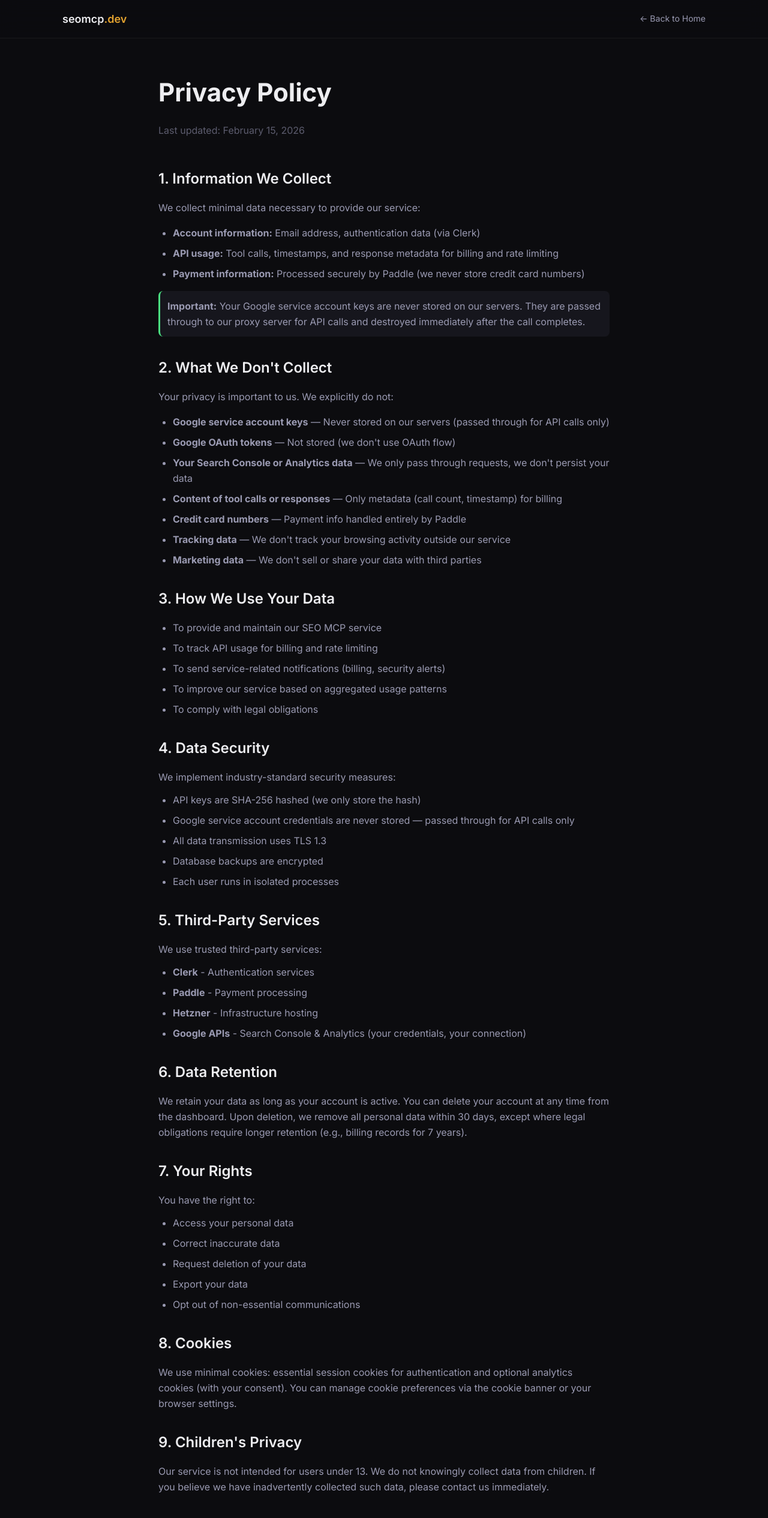
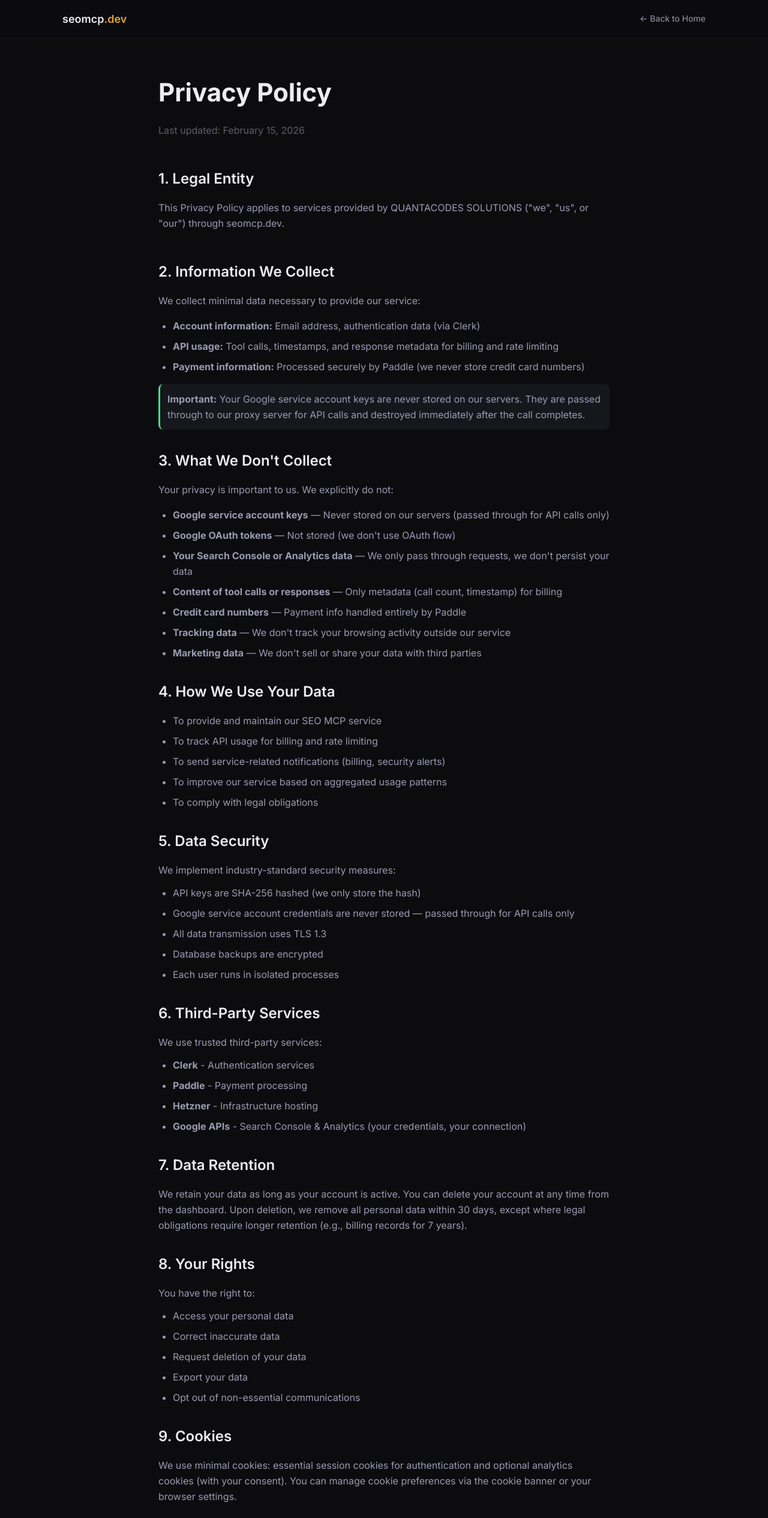
Before and after one commit to quantacodes/seomcp-saas, a React (Vite) app in the folder frontend/: page /privacy in a window 1280 px wide. Shown: the top 2530 px of the page at 60% size. Built offline with nearby package versions, Linux system fonts and the light colour scheme; no server answers.

Commit message:
fix: update refund policy and legal pages for Paddle compliance
- Change refund window from 48 hours to 14 days (Paddle requirement)
- Remove qualifiers/exceptions from refund policy
- Add legal business name QUANTACODES SOLUTIONS to Terms and Privacy
- Fix Privacy Policy section numbering

```diff
--- a/frontend/src/pages/Privacy.tsx
+++ b/frontend/src/pages/Privacy.tsx
@@ -36,7 +36,17 @@ export default function Privacy() {
           <div style={{ display: 'flex', flexDirection: 'column', gap: '32px', color: 'var(--text-secondary)' }}>
             <section>
               <h2 style={{ fontSize: '24px', fontWeight: 600, color: 'var(--text-primary)', marginBottom: '16px' }}>
-                1. Information We Collect
+                1. Legal Entity
+              </h2>
+              <p style={{ marginBottom: '16px' }}>
+                This Privacy Policy applies to services provided by QUANTACODES SOLUTIONS ("we", "us", or "our")
+                through seomcp.dev.
+              </p>
+            </section>
+
+            <section>
+              <h2 style={{ fontSize: '24px', fontWeight: 600, color: 'var(--text-primary)', marginBottom: '16px' }}>
+                2. Information We Collect
               </h2>
               <p style={{ marginBottom: '16px' }}>
                 We collect minimal data necessary to provide our service:
@@ -55,7 +65,7 @@ export default function Privacy() {
 
             <section>
               <h2 style={{ fontSize: '24px', fontWeight: 600, color: 'var(--text-primary)', marginBottom: '16px' }}>
-                2. What We Don't Collect
+                3. What We Don't Collect
               </h2>
               <p style={{ marginBottom: '16px' }}>
                 Your privacy is important to us. We explicitly do not:
@@ -73,7 +83,7 @@ export default function Privacy() {
 
             <section>
               <h2 style={{ fontSize: '24px', fontWeight: 600, color: 'var(--text-primary)', marginBottom: '16px' }}>
-                3. How We Use Your Data
+                4. How We Use Your Data
               </h2>
               <ul style={{ marginLeft: '24px', display: 'flex', flexDirection: 'column', gap: '8px' }}>
                 <li>To provide and maintain our SEO MCP service</li>
@@ -86,7 +96,7 @@ export default function Privacy() {
 
             <section>
               <h2 style={{ fontSize: '24px', fontWeight: 600, color: 'var(--text-primary)', marginBottom: '16px' }}>
-                4. Data Security
+                5. Data Security
               </h2>
               <p>
                 We implement industry-standard security measures:
@@ -102,7 +112,7 @@ export default function Privacy() {
 
             <section>
               <h2 style={{ fontSize: '24px', fontWeight: 600, color: 'var(--text-primary)', marginBottom: '16px' }}>
-                5. Third-Party Services
+                6. Third-Party Services
               </h2>
               <p>
                 We use trusted third-party services:
@@ -117,7 +127,7 @@ export default function Privacy() {
 
             <section>
               <h2 style={{ fontSize: '24px', fontWeight: 600, color: 'var(--text-primary)', marginBottom: '16px' }}>
-                6. Data Retention
+                7. Data Retention
               </h2>
               <p>
                 We retain your data as long as your account is active. You can delete your account
@@ -128,7 +138,7 @@ export default function Privacy() {
 
             <section>
               <h2 style={{ fontSize: '24px', fontWeight: 600, color: 'var(--text-primary)', marginBottom: '16px' }}>
-                7. Your Rights
+                8. Your Rights
               </h2>
               <p>You have the right to:</p>
               <ul style={{ marginLeft: '24px', marginTop: '12px', display: 'flex', flexDirection: 'column', gap: '8px' }}>
@@ -142,7 +152,7 @@ export default function Privacy() {
 
             <section>
               <h2 style={{ fontSize: '24px', fontWeight: 600, color: 'var(--text-primary)', marginBottom: '16px' }}>
-                8. Cookies
+                9. Cookies
               </h2>
               <p>
                 We use minimal cookies: essential session cookies for authentication and
@@ -153,7 +163,7 @@ export default function Privacy() {
 
             <section>
               <h2 style={{ fontSize: '24px', fontWeight: 600, color: 'var(--text-primary)', marginBottom: '16px' }}>
-                9. Children's Privacy
+                10. Children's Privacy
               </h2>
               <p>
                 Our service is not intended for users under 13. We do not knowingly collect
@@ -164,7 +174,7 @@ export default function Privacy() {
 
             <section>
               <h2 style={{ fontSize: '24px', fontWeight: 600, color: 'var(--text-primary)', marginBottom: '16px' }}>
-                10. Changes to This Policy
+                11. Changes to This Policy
               </h2>
               <p>
                 We may update this Privacy Policy periodically. We will notify users of
@@ -175,7 +185,7 @@ export default function Privacy() {
 
             <section>
               <h2 style={{ fontSize: '24px', fontWeight: 600, color: 'var(--text-primary)', marginBottom: '16px' }}>
-                11. Contact Us
+                12. Contact Us
               </h2>
               <p>
                 For privacy-related questions or requests, contact us at: privacy@seomcp.dev
--- a/frontend/src/pages/Refund.tsx
+++ b/frontend/src/pages/Refund.tsx
@@ -36,38 +36,13 @@ export default function Refund() {
           <div style={{ display: 'flex', flexDirection: 'column', gap: '32px', color: 'var(--text-secondary)' }}>
             <section>
               <h2 style={{ fontSize: '24px', fontWeight: 600, color: 'var(--text-primary)', marginBottom: '16px' }}>
-                Free Trial
+                14-Day Money-Back Guarantee
               </h2>
               <p>
-                Our Free plan requires no credit card and provides 100 API calls per month
-                at no cost. You can use the Free plan indefinitely to evaluate our service
-                before upgrading.
-              </p>
-            </section>
-
-            <section>
-              <h2 style={{ fontSize: '24px', fontWeight: 600, color: 'var(--text-primary)', marginBottom: '16px' }}>
-                48-Hour Money-Back Guarantee
-              </h2>
-              <p>
-                We offer a 48-hour money-back guarantee for all paid subscriptions. If you're
-                not satisfied with our service, you can request a full refund within 48 hours
+                We offer a 14-day money-back guarantee for all paid subscriptions. If you're
+                not satisfied with our service, you can request a full refund within 14 days
                 of your initial purchase. No questions asked.
               </p>
-            </section>
-
-            <section>
-              <h2 style={{ fontSize: '24px', fontWeight: 600, color: 'var(--text-primary)', marginBottom: '16px' }}>
-                Eligibility for Refunds
-              </h2>
-              <p style={{ marginBottom: '16px' }}>
-                You are eligible for a refund if:
-              </p>
-              <ul style={{ marginLeft: '24px', display: 'flex', flexDirection: 'column', gap: '8px' }}>
-                <li>You request within 48 hours of your first payment</li>
-                <li>You haven't used more than 25% of your monthly API call allowance</li>
-                <li>You haven't previously received a refund for the same account</li>
-              </ul>
             </section>
 
             <section>
@@ -75,16 +50,8 @@ export default function Refund() {
                 How to Request a Refund
               </h2>
               <p>
-                To request a refund, email us at support@seomcp.dev with:
-              </p>
-              <ul style={{ marginLeft: '24px', marginTop: '12px', display: 'flex', flexDirection: 'column', gap: '8px' }}>
-                <li>Your account email address</li>
-                <li>Reason for the refund (optional, but helps us improve)</li>
-                <li>Date of purchase</li>
-              </ul>
-              <p style={{ marginTop: '16px' }}>
-                We process refund requests within 3-5 business days. Refunds are issued to
-                the original payment method.
+                To request a refund, email us at support@seomcp.dev with your account email address.
+                We process refunds within 5-10 business days.
               </p>
             </section>
 
@@ -96,52 +63,6 @@ export default function Refund() {
                 You can cancel your subscription at any time from your dashboard.
                 Cancellation takes effect at the end of your current billing period.
                 You will continue to have access until the period ends.
-              </p>
-              <p style={{ marginTop: '16px' }}>
-                <strong>Important:</strong> Canceling a subscription does not automatically
-                trigger a refund. You must explicitly request a refund within the 48-hour
-                window if eligible.
-              </p>
-            </section>
-
-            <section>
-              <h2 style={{ fontSize: '24px', fontWeight: 600, color: 'var(--text-primary)', marginBottom: '16px' }}>
-                Exceptions
-              </h2>
-              <p style={{ marginBottom: '16px' }}>
-                Refunds are generally not provided for:
-              </p>
-              <ul style={{ marginLeft: '24px', display: 'flex', flexDirection: 'column', gap: '8px' }}>
-                <li>Requests made after the 48-hour window</li>
-                <li>Accounts that have violated our Terms of Service</li>
-                <li>Usage exceeding 25% of monthly allowance</li>
-                <li>Refund requests for the same account (one refund per customer)</li>
-              </ul>
-              <p style={{ marginTop: '16px' }}>
-                However, we review all requests individually and may make exceptions
-                on a case-by-case basis.
-              </p>
-            </section>
-
-            <section>
-              <h2 style={{ fontSize: '24px', fontWeight: 600, color: 'var(--text-primary)', marginBottom: '16px' }}>
-                Downgrades
-              </h2>
-              <p>
-                You can downgrade from Pro to Free at any time. Downgrades take effect
-                at the end of your current billing period. We do not provide partial
-                refunds for unused time when downgrading.
-              </p>
-            </section>
-
-            <section>
-              <h2 style={{ fontSize: '24px', fontWeight: 600, color: 'var(--text-primary)', marginBottom: '16px' }}>
-                Service Issues
-              </h2>
-              <p>
-                If our service experiences significant downtime or issues that prevent
-                you from using it, we may offer account credits or pro-rated refunds
-                at our discretion. Contact us with details of the issue.
               </p>
             </section>
 
--- a/frontend/src/pages/Terms.tsx
+++ b/frontend/src/pages/Terms.tsx
@@ -36,9 +36,10 @@ export default function Terms() {
           <div style={{ display: 'flex', flexDirection: 'column', gap: '32px', color: 'var(--text-secondary)' }}>
             <section>
               <h2 style={{ fontSize: '24px', fontWeight: 600, color: 'var(--text-primary)', marginBottom: '16px' }}>
-                1. Acceptance of Terms
+                1. Legal Entity
               </h2>
               <p>
+                This Service is operated by QUANTACODES SOLUTIONS ("we", "us", or "our").
                 By accessing or using seomcp.dev ("the Service"), you agree to be bound by these Terms of Service.
                 If you disagree with any part of the terms, you may not access the Service.
               </p>
```
